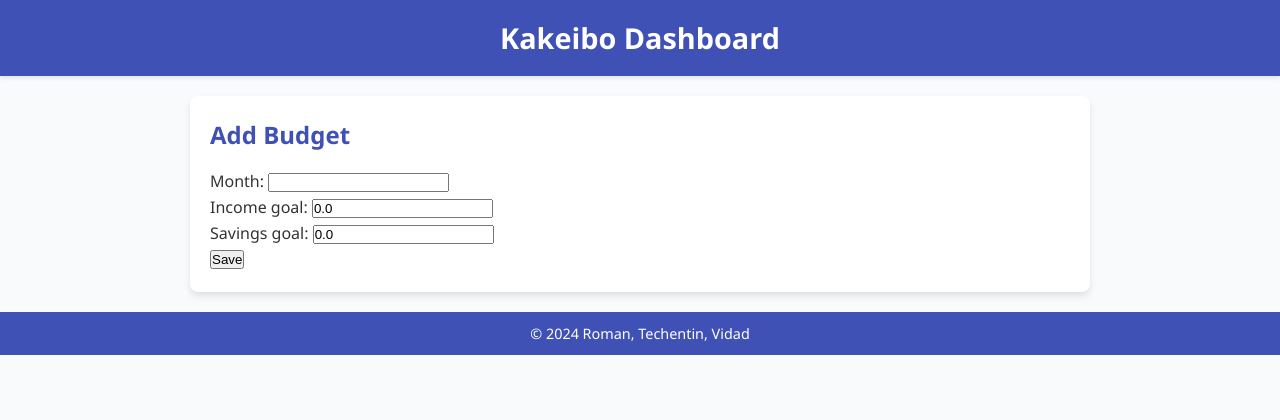
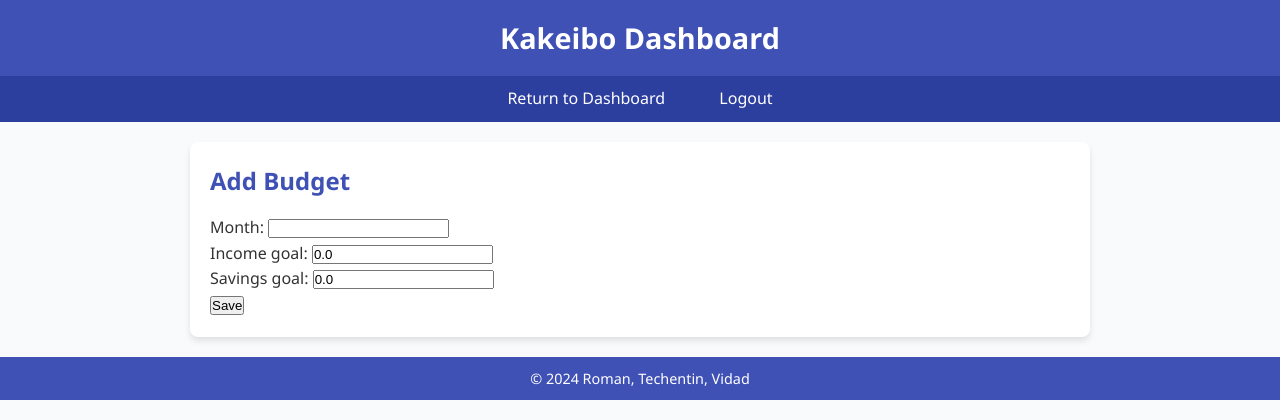
Before and after one commit to evidad/CSC605, a Django app: page /add-budget/ in a window 1280 px wide. Shown: the top 420 px of the page. Run offline with Django 5.2, Linux system fonts and the light colour scheme; a user stored in the database is signed in.

Commit message:
added back return to dashboard button in base html

```diff
--- a/kakeibo_finance/templates/base.html
+++ b/kakeibo_finance/templates/base.html
@@ -30,6 +30,26 @@
 
         header h1 {
             font-size: 1.8rem;
+        }
+
+        /* Navigation */
+        nav {
+            background-color: #2c3e9e;
+            padding: 10px;
+            text-align: center;
+        }
+
+        nav a {
+            color: white;
+            margin: 0 10px;
+            padding: 8px 15px;
+            text-decoration: none;
+            border-radius: 5px;
+            transition: background-color 0.3s ease;
+        }
+
+        nav a:hover {
+            background-color: #3f51b5;
         }
 
         /* Main Content */
@@ -133,6 +153,10 @@
 <header>
     <h1>Kakeibo Dashboard</h1>
 </header>
+<nav>
+    <a href="{% url 'dashboard' %}">Return to Dashboard</a>
+    <a href="{% url 'logout' %}">Logout</a>
+</nav>
 <main>
     {% block content %}{% endblock %}
 </main>
```
Also changed, not shown: README.md.
